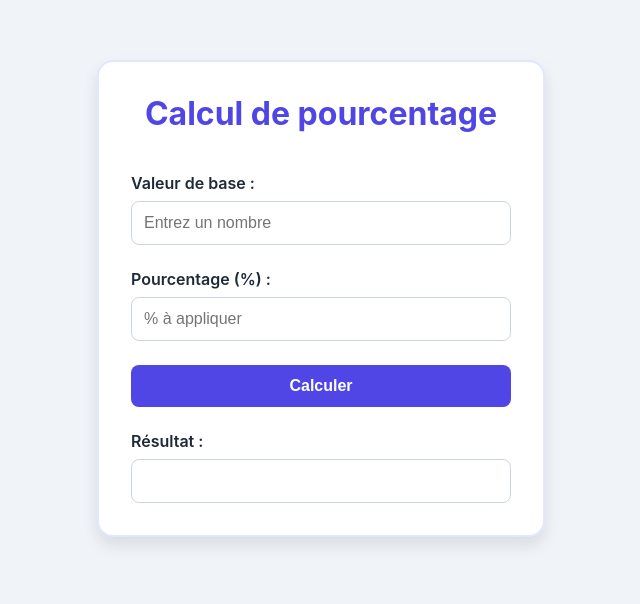
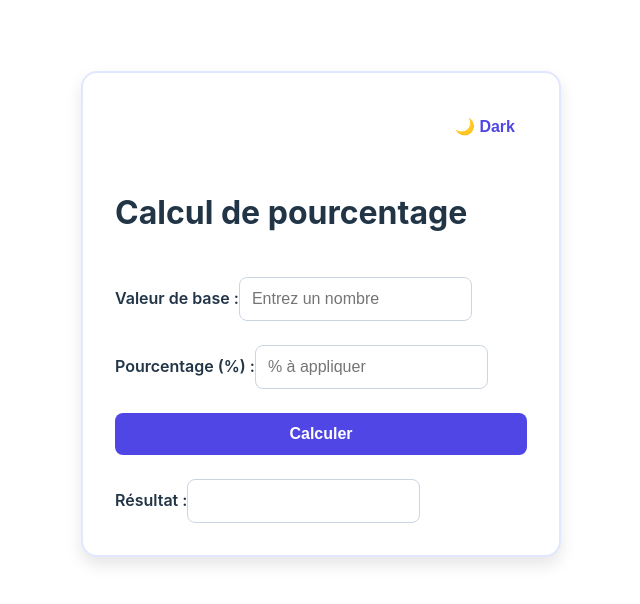
Before and after one commit to claudiaceccaldisc/sp-react-variant2, a React (Vite) app: page / in a window 1280 px wide. Shown: the part 102-706 px from the top of the page, without its empty margins (319-959 px from the left). Built offline with nearby package versions, Linux system fonts and the light colour scheme.

Commit message:
Ajout du toggle Dark/Light et nouveau design

```diff
--- a/src/App.css
+++ b/src/App.css
@@ -10,50 +10,42 @@
   border: 2px solid var(--accent);
   border-radius: 16px;
   padding: 2rem;
-  box-shadow: 0 8px 16px rgba(0, 0, 0, 0.1);
+  box-shadow: 0 8px 16px rgba(0,0,0,0.1);
   display: flex;
   flex-direction: column;
   gap: 1.5rem;
   transition: background-color 0.3s, border-color 0.3s;
 }
 
-.input-group,
-.result-group {
-  display: flex;
-  flex-direction: column;
-  gap: 0.5rem;
+.theme-toggle {
+  align-self: flex-end;
+  background: none;
+  border: none;
+  font-size: 1rem;
+  cursor: pointer;
+  color: var(--primary);
 }
 
+/* réutilise les styles existants pour inputs et button */
 .input-group label,
-.result-group label {
-  font-weight: 600;
-}
+.result-group label { font-weight: 600; }
 
 .input-group input,
 .result-group input {
-  width: 100%;
-  padding: 0.75rem;
+  background-color: var(--input-bg);
   border: 1px solid var(--input-border);
   border-radius: 8px;
-  background-color: var(--input-bg);
+  padding: 0.75rem;
+  font-size: 1rem;
   color: var(--text);
-  font-size: 1rem;
-  transition: border-color 0.2s, background-color 0.2s;
-}
-
-.input-group input:focus,
-.result-group input:focus {
-  outline: none;
-  border-color: var(--primary);
 }
 
 button {
-  width: 100%;
-  padding: 0.75rem;
   background-color: var(--button-bg);
   color: var(--button-text);
   border: none;
   border-radius: 8px;
+  padding: 0.75rem;
   font-size: 1rem;
   font-weight: 600;
   cursor: pointer;
@@ -64,13 +56,10 @@ button:hover {
   background-color: var(--button-hover);
 }
 
+/* Responsive */
 @media (max-width: 600px) {
   .app-container {
     padding: 1.5rem;
-  }
-  #root {
-    max-width: 100%;
-    padding: 0.5rem;
   }
 }
 
--- a/src/App.jsx
+++ b/src/App.jsx
@@ -3,8 +3,11 @@ import BaseInput from './components/BaseInput'
 import PercentageInput from './components/PercentageInput'
 import CalculateButton from './components/CalculateButton'
 import ResultDisplay from './components/ResultDisplay'
+import './index.css'
+import './App.css'
 
 export default function App() {
+  const [theme, setTheme] = useState('light')
   const [baseValue, setBaseValue] = useState('')
   const [percentageValue, setPercentageValue] = useState('')
   const [result, setResult] = useState(null)
@@ -13,15 +16,22 @@ export default function App() {
   const handlePercentageChange = e => setPercentageValue(e.target.value)
   const handleCalculate = () => {
     const baseNum = parseFloat(baseValue)
-    const pctNum  = parseFloat(percentageValue)
+    const pctNum = parseFloat(percentageValue)
     if (!isNaN(baseNum) && !isNaN(pctNum)) {
       setResult((baseNum * pctNum) / 100)
     } else {
       setResult('Entrée invalide')
     }
   }
+
   return (
-    <div className="app-container">
+    <div className={`app-container ${theme}`}>
+      <button
+        className="theme-toggle"
+        onClick={() => setTheme(t => (t === 'light' ? 'dark' : 'light'))}
+      >
+        {theme === 'light' ? '🌙 Dark' : '☀️ Light'}
+      </button>
       <h1>Calcul de pourcentage</h1>
       <BaseInput value={baseValue} onChange={handleBaseChange} />
       <PercentageInput value={percentageValue} onChange={handlePercentageChange} />
--- a/src/index.css
+++ b/src/index.css
@@ -1,7 +1,7 @@
 :root {
   --bg-light: #f0f4f8;
   --frame-light: #ffffff;
-  --text-light: #1f2937;
+  --text-light: #213547;
   --primary-light: #4f46e5;
   --accent-light: #e0e7ff;
   --input-bg-light: #ffffff;
@@ -10,20 +10,30 @@
   --button-hover-light: #4338ca;
   --button-text-light: #ffffff;
 
-  --bg-dark: #1a1a1a;
-  --frame-dark: #2a2a2a;
+  --bg-dark: #18181b;
+  --frame-dark: #252529;
   --text-dark: #e4e4e7;
-  --primary-dark: #6366f1;
+  --primary-dark: #818cf8;
   --accent-dark: #4f46e5;
-  --input-bg-dark: #3a3a3a;
-  --input-border-dark: #4b5563;
-  --button-bg-dark: #6366f1;
-  --button-hover-dark: #4f46e5;
+  --input-bg-dark: #3a3a3d;
+  --input-border-dark: #575758;
+  --button-bg-dark: #818cf8;
+  --button-hover-dark: #6366f1;
   --button-text-dark: #ffffff;
 }
 
-@media (prefers-color-scheme: light) {
-  :root {
+body {
+  margin: 0;
+  font-family: Inter, Avenir, Helvetica, Arial, sans-serif;
+  display: flex;
+  justify-content: center;
+  align-items: center;
+  min-height: 100vh;
+  padding: 1rem;
+  background-color: var(--bg-light);
+}
+
+.app-container.light {
   --bg: var(--bg-light);
   --frame: var(--frame-light);
   --text: var(--text-light);
@@ -35,10 +45,8 @@
   --button-hover: var(--button-hover-light);
   --button-text: var(--button-text-light);
 }
-}
 
-@media (prefers-color-scheme: dark) {
-  :root {
+.app-container.dark {
   --bg: var(--bg-dark);
   --frame: var(--frame-dark);
   --text: var(--text-dark);
@@ -50,30 +58,8 @@
   --button-hover: var(--button-hover-dark);
   --button-text: var(--button-text-dark);
 }
-}
 
-*,
-*::before,
-*::after {
-  box-sizing: border-box;
-  margin: 0;
-  padding: 0;
-}
-
-body {
-  font-family: Inter, Avenir, Helvetica, Arial, sans-serif;
+body, .app-container {
   background-color: var(--bg);
   color: var(--text);
-  display: flex;
-  justify-content: center;
-  align-items: center;
-  min-height: 100vh;
-  padding: 1rem;
 }
-
-h1 {
-  font-size: 2rem;
-  color: var(--primary);
-  text-align: center;
-  margin-bottom: 1rem;
-}
```
Lines whose indentation alone changed are shown as unchanged.
